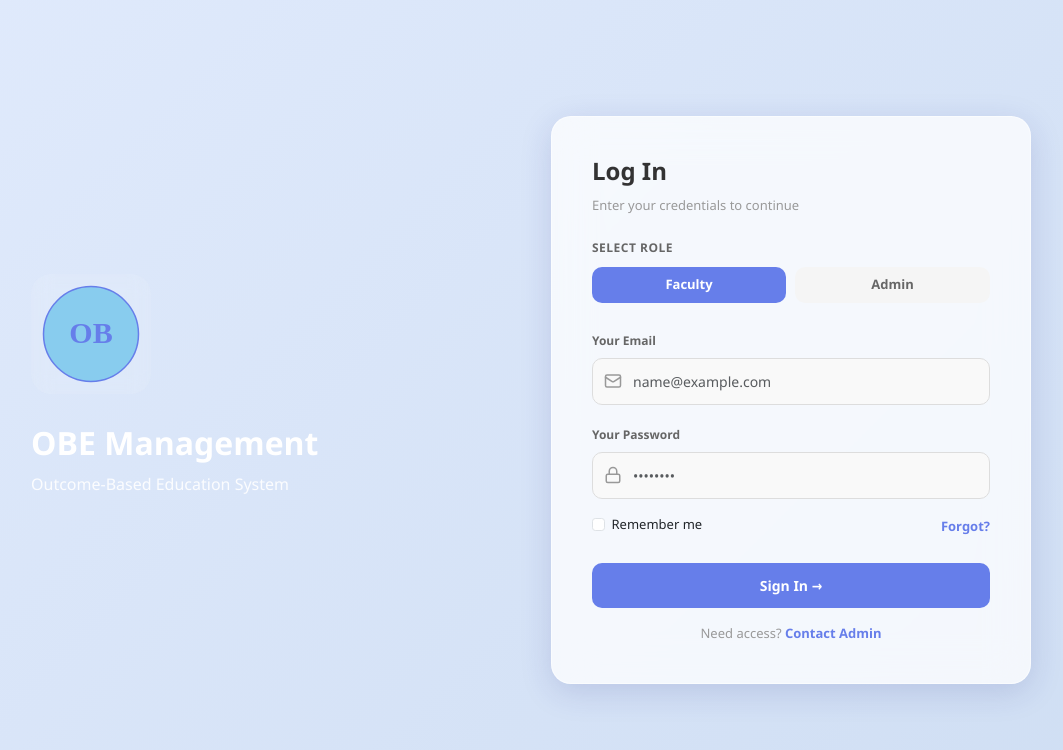
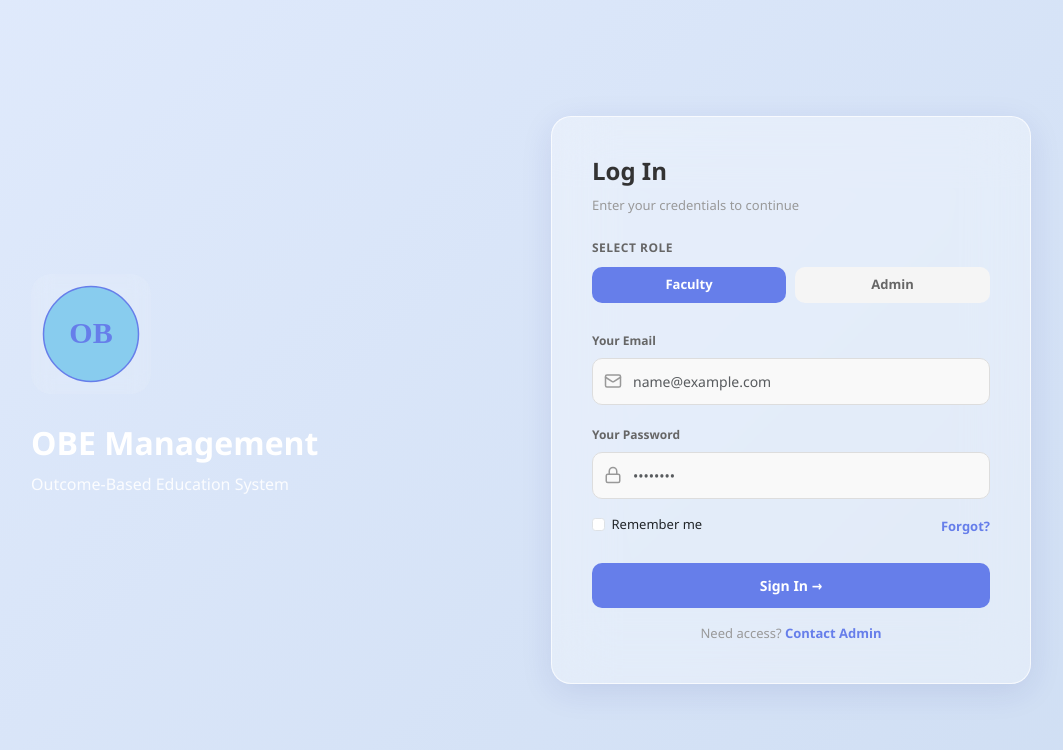
Before and after one commit to Senanasmat/obe-management-system, a React app in the folder frontend/: page /login in a window 1280 px wide. Shown: the top 750 px of the page, without its empty margins (109-1172 px from the left). Built offline with nearby package versions, Linux system fonts and the light colour scheme; no server answers; the HTML template or start-up script is replaced by a standard one.

Commit message:
Increase form transparency and improve glassmorphism effect

```diff
--- a/frontend/src/pages/Login.jsx
+++ b/frontend/src/pages/Login.jsx
@@ -93,12 +93,13 @@ const Login = () => {
 
                 {/* Right Side - Login Form */}
                 <div style={{
-                    background: 'rgba(255, 255, 255, 0.75)',
+                    background: 'rgba(255, 255, 255, 0.35)',
                     borderRadius: '20px',
                     padding: '40px',
-                    boxShadow: '0 8px 32px rgba(31, 38, 135, 0.15)',
-                    backdropFilter: 'blur(20px)',
-                    border: '1px solid rgba(255, 255, 255, 0.5)'
+                    boxShadow: '0 8px 32px rgba(31, 38, 135, 0.1)',
+                    backdropFilter: 'blur(30px)',
+                    border: '1px solid rgba(255, 255, 255, 0.7)',
+                    WebkitBackdropFilter: 'blur(30px)'
                 }}>
                     <h3 style={{
                         fontSize: '24px',
```
